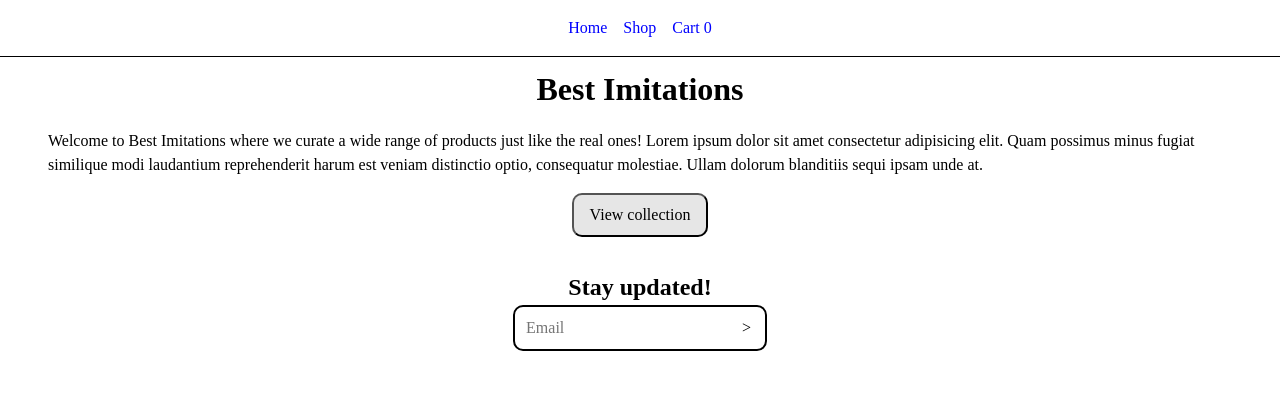
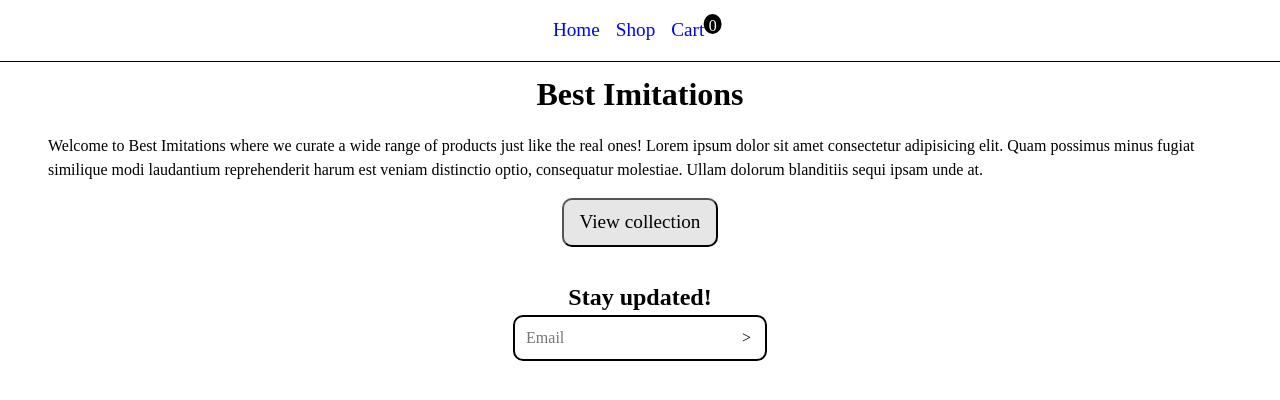
Before and after one commit to csdropout/shopping-cart, a React (Vite) app: page / in a window 1280 px wide. Shown: the top 400 px of the page. Built offline with nearby package versions, Linux system fonts and the light colour scheme.

Commit message:
style: shift cart count to top right

```diff
--- a/src/components/Navbar.jsx
+++ b/src/components/Navbar.jsx
@@ -24,7 +24,7 @@ function Navbar() {
         className={({ isActive }) => (isActive ? `${styles.active}` : "")}
         to="cart"
       >
-        Cart <span>{cartProvider.getCount()}</span>
+        Cart <div className={styles.cartCount}>{cartProvider.getCount()}</div>
       </NavLink>
     </div>
   );
--- a/src/components/navbar.module.css
+++ b/src/components/navbar.module.css
@@ -9,8 +9,21 @@
 a {
   text-decoration: none;
   color: blue;
+  font-size: 1.2rem;
 }
 
 a.active {
   color: red;
 }
+
+.cartCount {
+  display: inline-flex;
+  justify-content: center;
+  color: white;
+  background-color: black;
+  height: 20px;
+  width: 18px;
+  border-radius: 50%;
+  transform: translate(-30%, -25%);
+  font-size: 1rem;
+}
```
